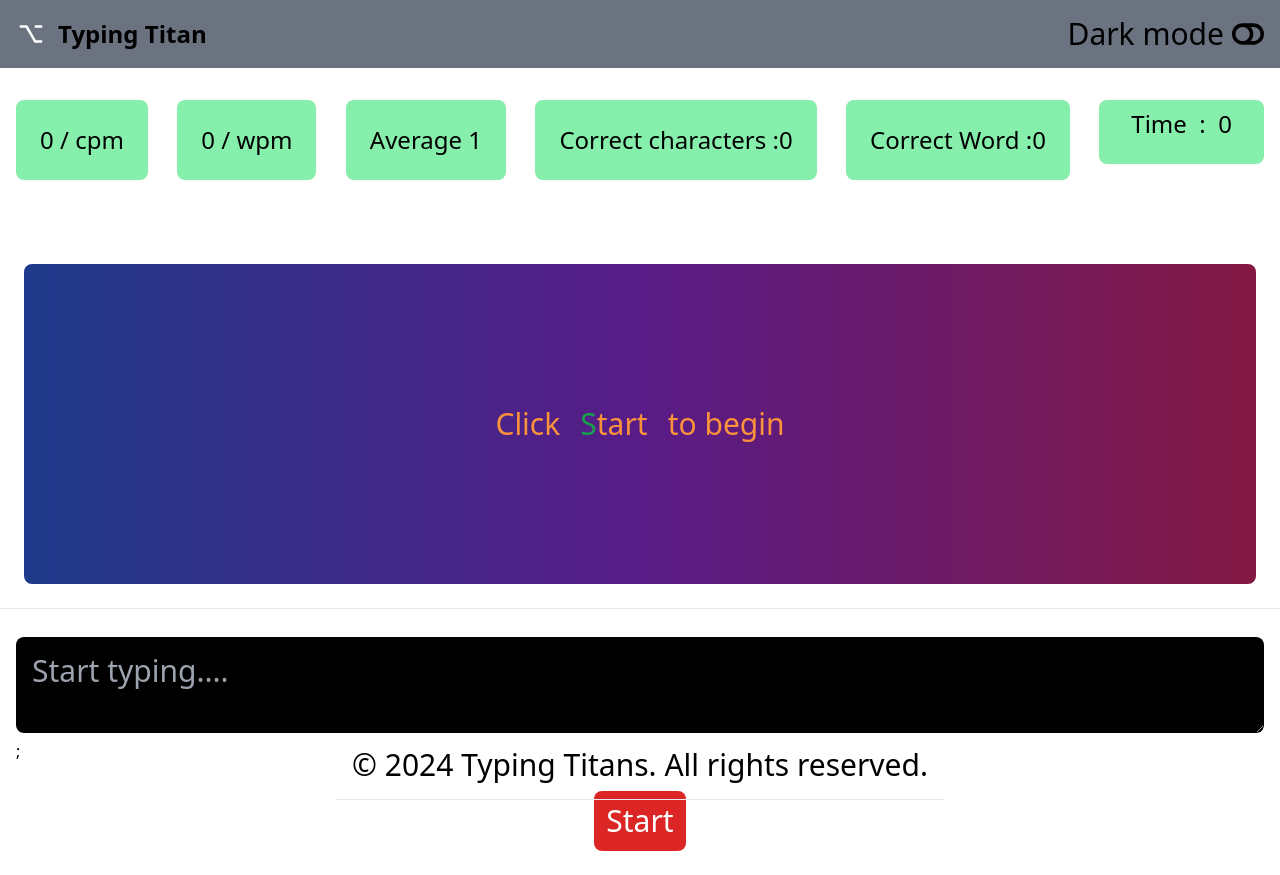
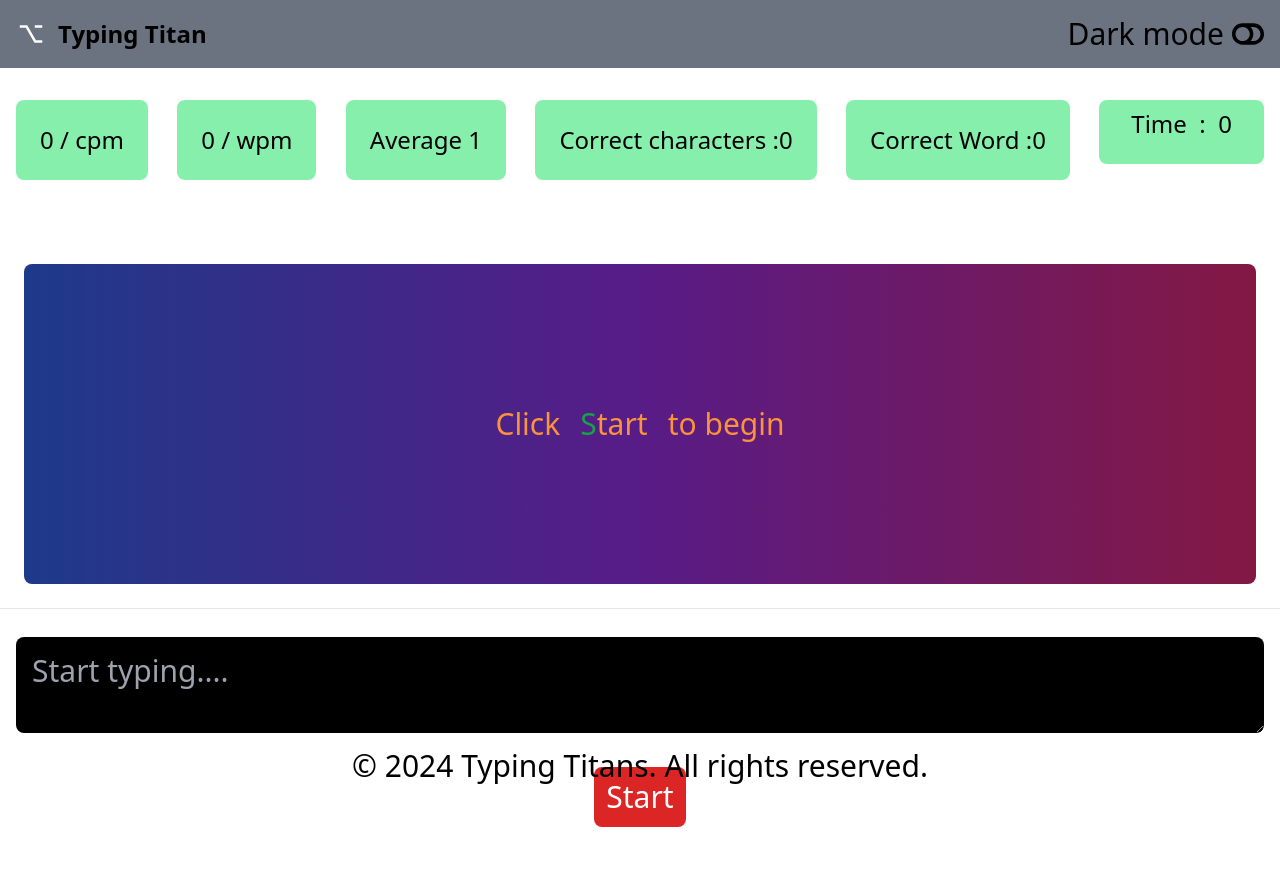
Before and after one commit to Tribhuvan-Web/typing-titans, a React (Vite) app: page / in a window 1280 px wide. After the commit the page ends 851 px from the top, so only its background shows below. Built offline with nearby package versions, Linux system fonts and the light colour scheme.

Commit message:
removed some extra data

```diff
--- a/src/components/FooterComponent.jsx
+++ b/src/components/FooterComponent.jsx
@@ -8,7 +8,6 @@ const FooterComponent = () => {
           <div className="flex justify-center items-center m-4">
             &copy; 2024 Typing Titans. All rights reserved.
           </div>
-          <hr color="black" />
         </h1>
       </div>
     </>
--- a/src/components/InputText.jsx
+++ b/src/components/InputText.jsx
@@ -22,14 +22,10 @@ const InputText = ({ textAreaRef, input, handleInputChange, handlePaste }) => {
             if (e.target.selectionStart !== input.length) {
               e.preventDefault();
             }
-            // if (e.key === "Backspace") {
-            //   e.preventDefault();
-            // }
           }}
           placeholder="Start typing...."
         ></textarea>
       </div>
-      ;
     </div>
   );
 };
```
